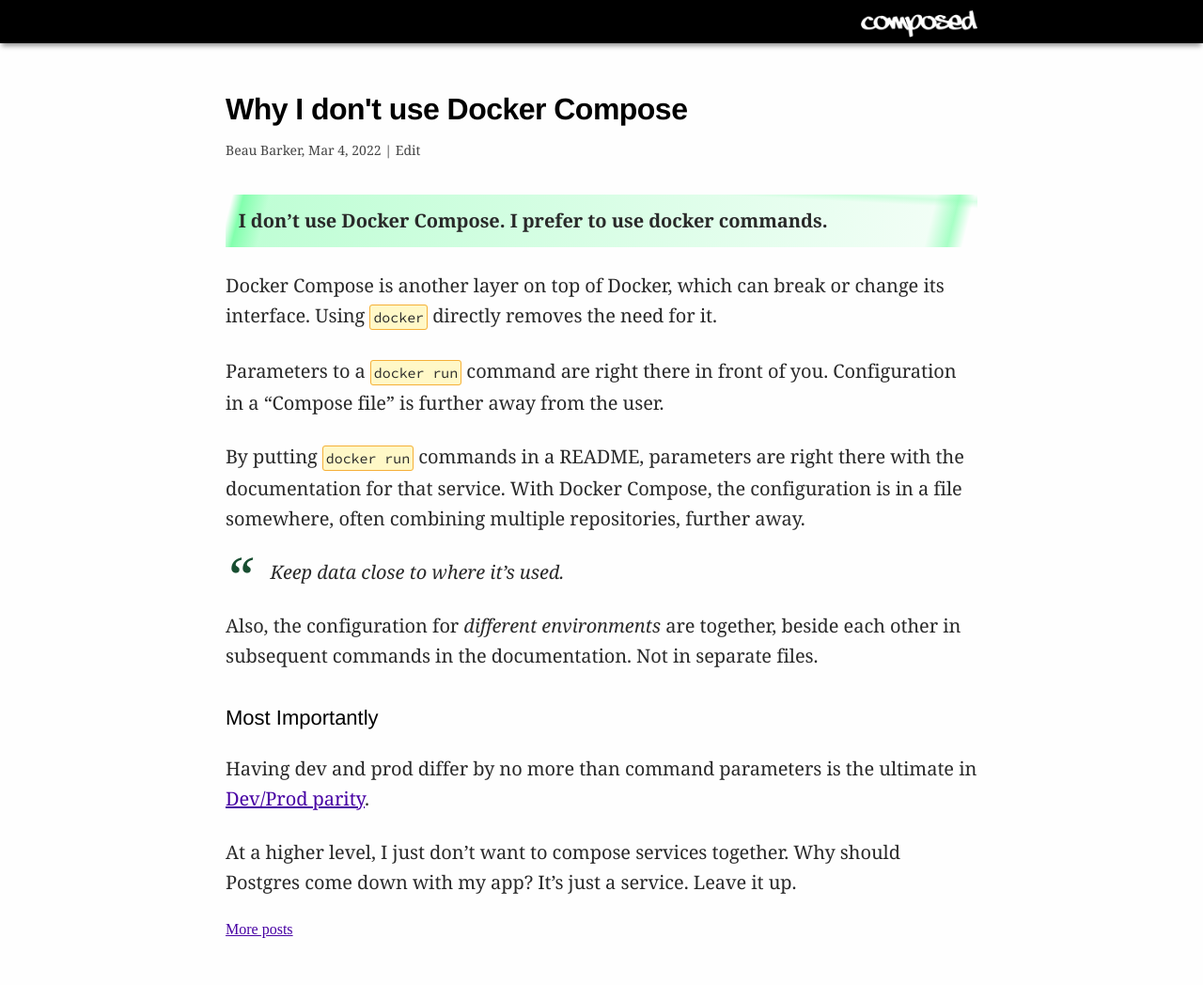
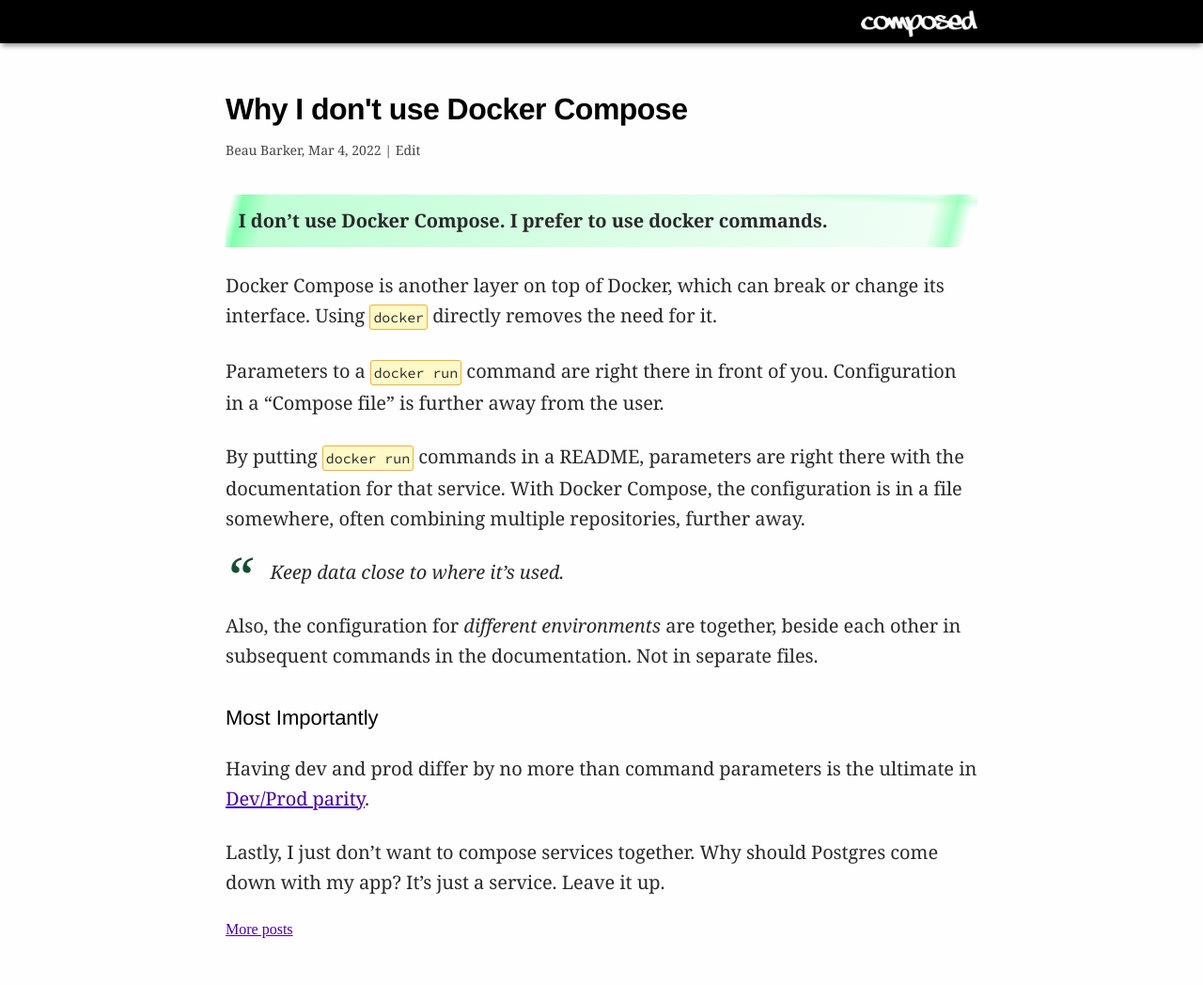
Before and after one commit to explodinglabs/explodinglabs.github.io, a Jekyll site: the page built from docs/_posts/2022-03-04-docker-compose.markdown, in a window 1280 px wide. Shown: the whole page at 94% size. Built offline with Jekyll 4.4.1, drawn with Linux system fonts in a browser that asks for light colours.

Commit message:
Update 2022-03-04-docker-compose.markdown

```diff
--- a/docs/_posts/2022-03-04-docker-compose.markdown
+++ b/docs/_posts/2022-03-04-docker-compose.markdown
@@ -27,5 +27,5 @@
 Having dev and prod differ by no more than command parameters is the ultimate in
 [Dev/Prod parity](https://12factor.net/dev-prod-parity).
 
-At a higher level, I just don’t want to compose services together. Why should
+Lastly, I just don’t want to compose services together. Why should
 Postgres come down with my app? It's just a service. Leave it up.
```
